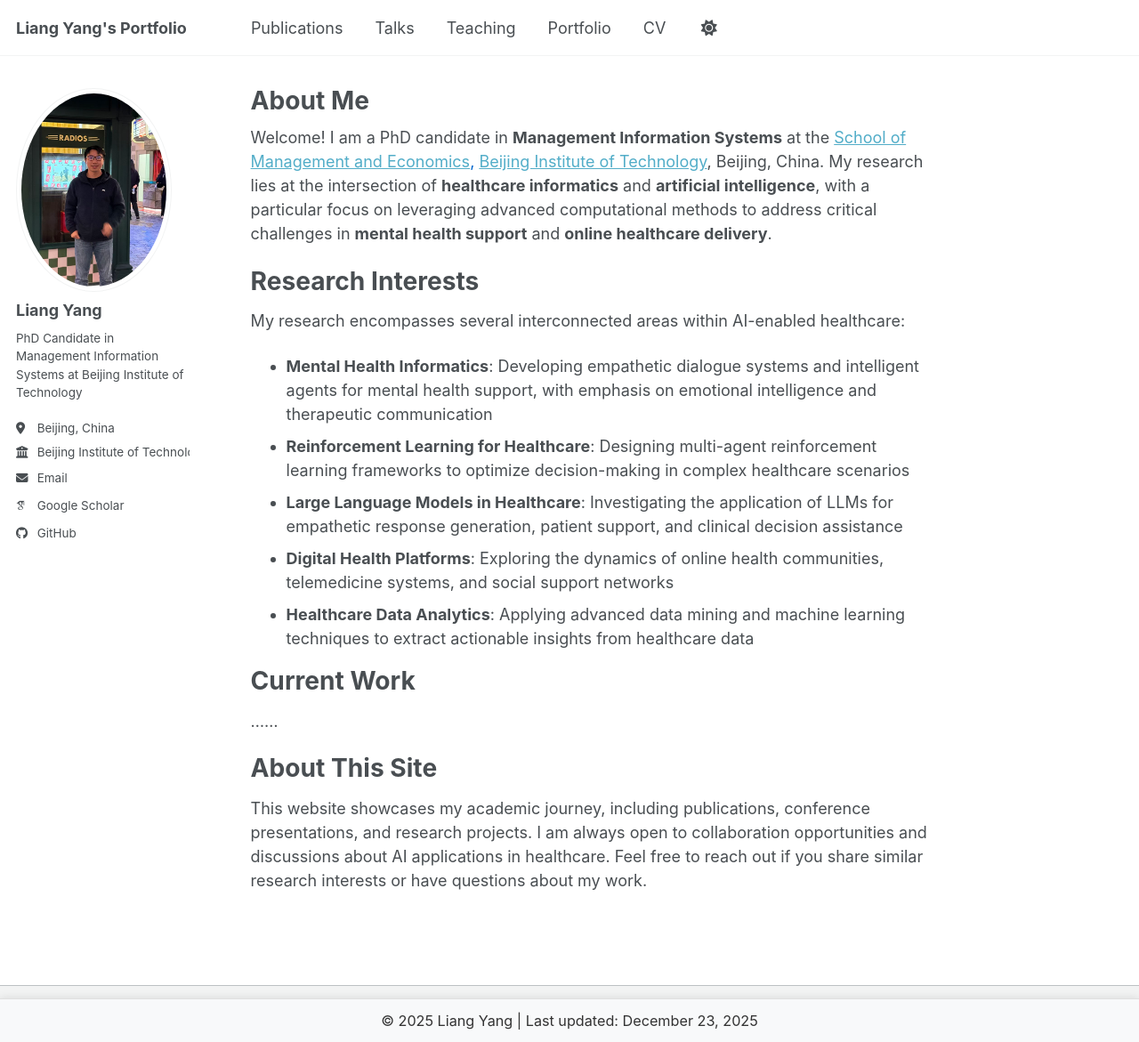
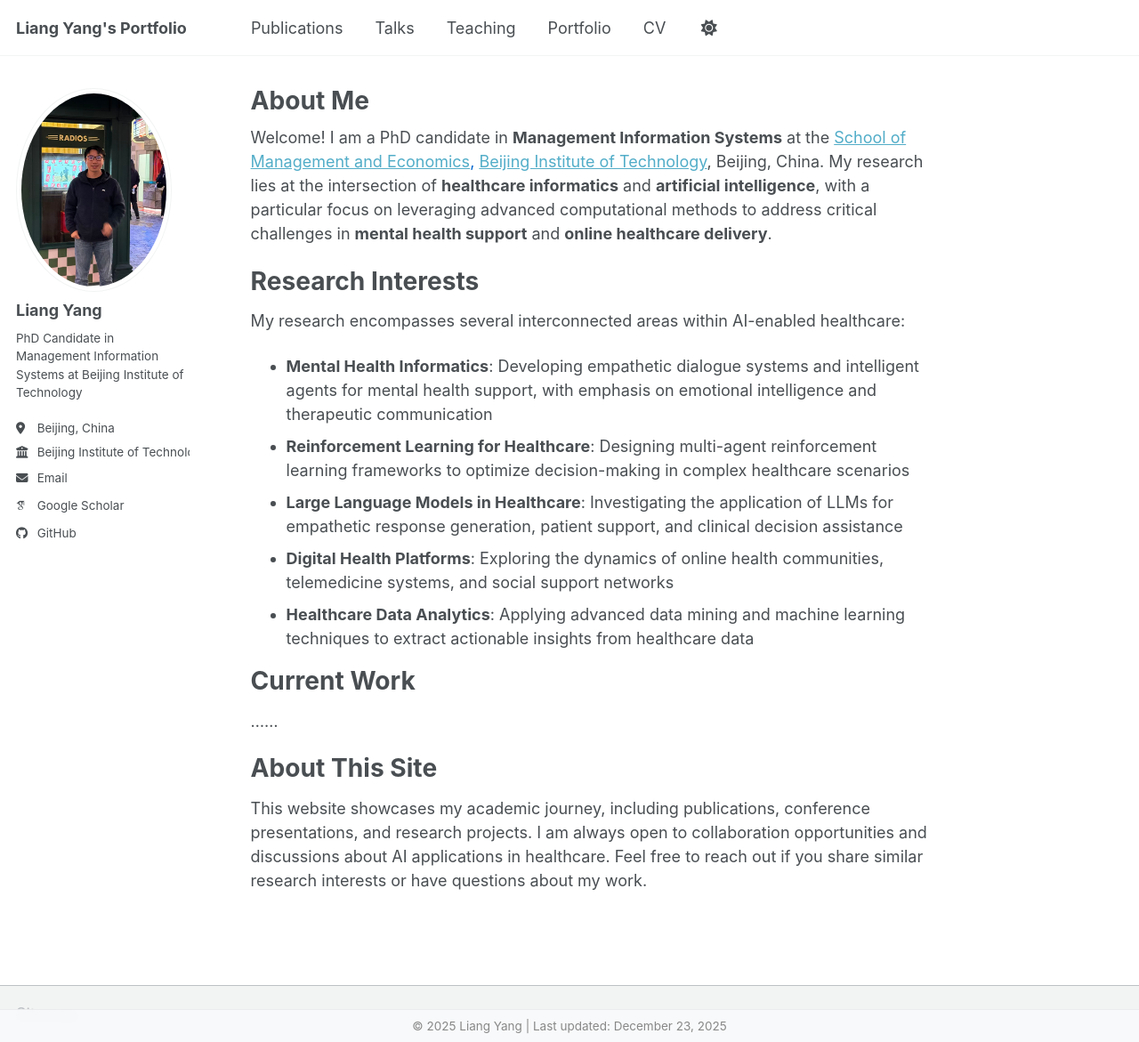
Before and after one commit to Groot-yang/Groot-yang.github.io, a Jekyll site: the page built from _pages/about.md, in a window 1280 px wide and 1171 px high. Shown: the whole window at 89% size. Built offline with Jekyll 4.4.1, drawn with Linux system fonts in a browser that asks for light colours; some web fonts are replaced; a script bundle is joined from its source files by our own code; library files that are not in the unit come from our copies.

Commit message:
update footer

```diff
--- a/_includes/footer.html
+++ b/_includes/footer.html
@@ -1,5 +1,5 @@
 {% include base_path %}
 
-<div class="page__footer-copyright" style="position: fixed; bottom: 0; left: 0; width: 100%; background-color: var(--background-color, #f8f9fa); color: var(--text-color, #333); border-top: 1px solid var(--border-color, #e0e0e0); padding: 12px 0; text-align: center; z-index: 1000; box-shadow: 0 -2px 8px rgba(0,0,0,0.08); font-size: 0.9em;">
+<div class="page__footer-copyright" style="position: fixed; bottom: 0; left: 0; width: 100%; background-color: rgba(248, 249, 250, 0.95); color: #888; border-top: 1px solid rgba(0,0,0,0.05); padding: 8px 0; text-align: center; z-index: 1000; font-size: 0.75em; backdrop-filter: blur(5px);">
   &copy; {{ site.time | date: '%Y' }} {{ site.name | default: site.title }} | Last updated: {{ "now" | date: '%B %d, %Y' }}
 </div>
```
